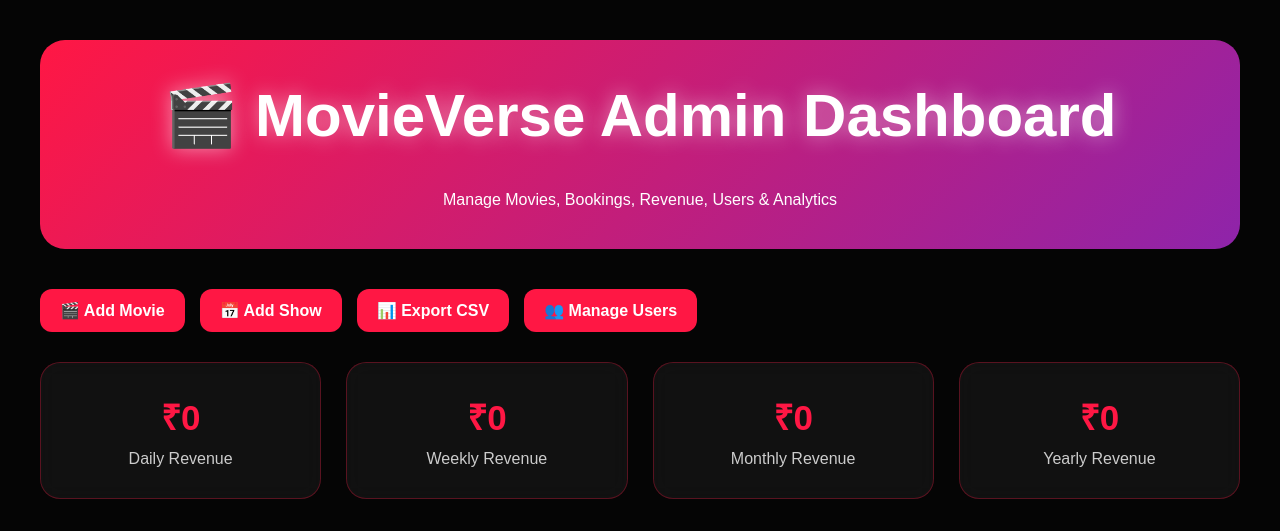
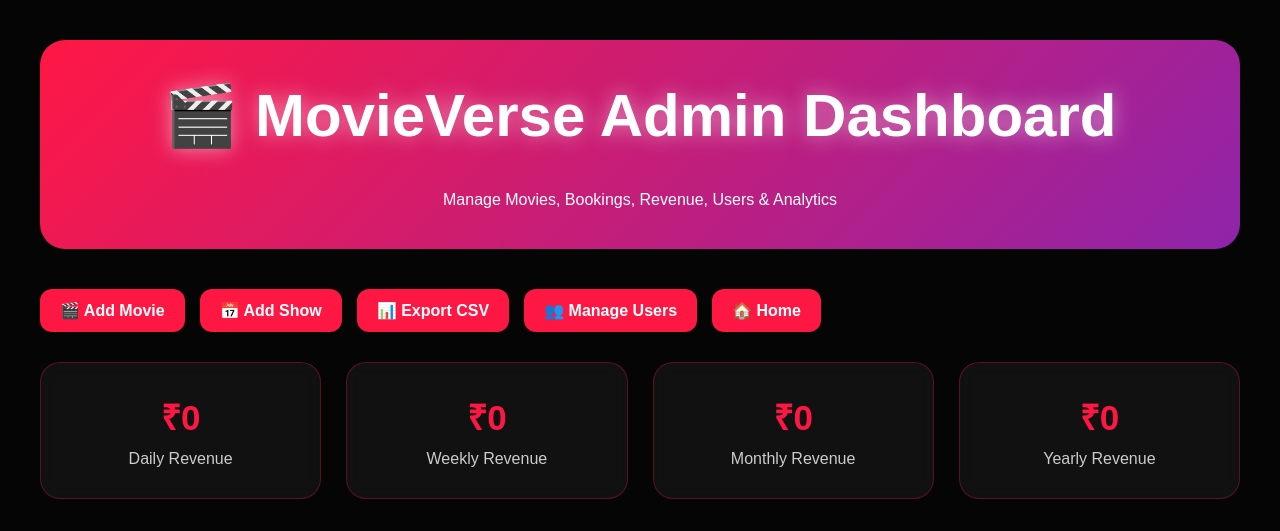
Before and after one commit to LeelaPrasath008/bookmyseat, a Django app: page /admin-dashboard/ in a window 1280 px wide. Shown: the top 531 px of the page. Run offline with Django 5.2, Linux system fonts and the light colour scheme; the visitor is signed in with stand-in values (Sample User, id 1); data comes from the database, SQL or seed files in the repository; parts of the project's set-up code (start-up, migrations or seed data) failed here and were passed over.

Commit message:
Added Home button to admin dashboard

```diff
--- a/users/templates/users/admin_dashboard.html
+++ b/users/templates/users/admin_dashboard.html
@@ -172,7 +172,14 @@ canvas{
     flex-wrap:wrap;
     margin-bottom:30px;
 }
+.home-card{
+    background:#e50914;
+    color:white;
+}
 
+.home-card:hover{
+    background:#ff1744;
+}
 .actions a{
     background:#ff1744;
     color:white;
@@ -204,7 +211,9 @@ canvas{
 <a href="{% url 'admin:index' %}">
 👥 Manage Users
 </a>
-
+<a href="{% url 'movie_list' %}" class="admin-card home-card">
+    🏠 Home
+</a>
 </div>
 <div class="cards">
 
```
